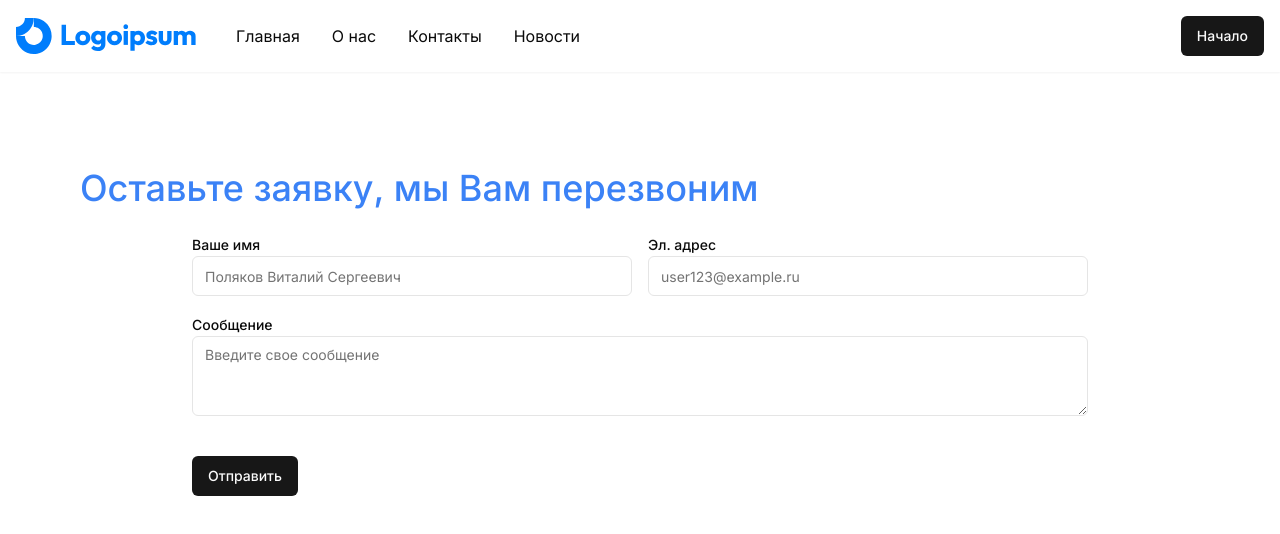
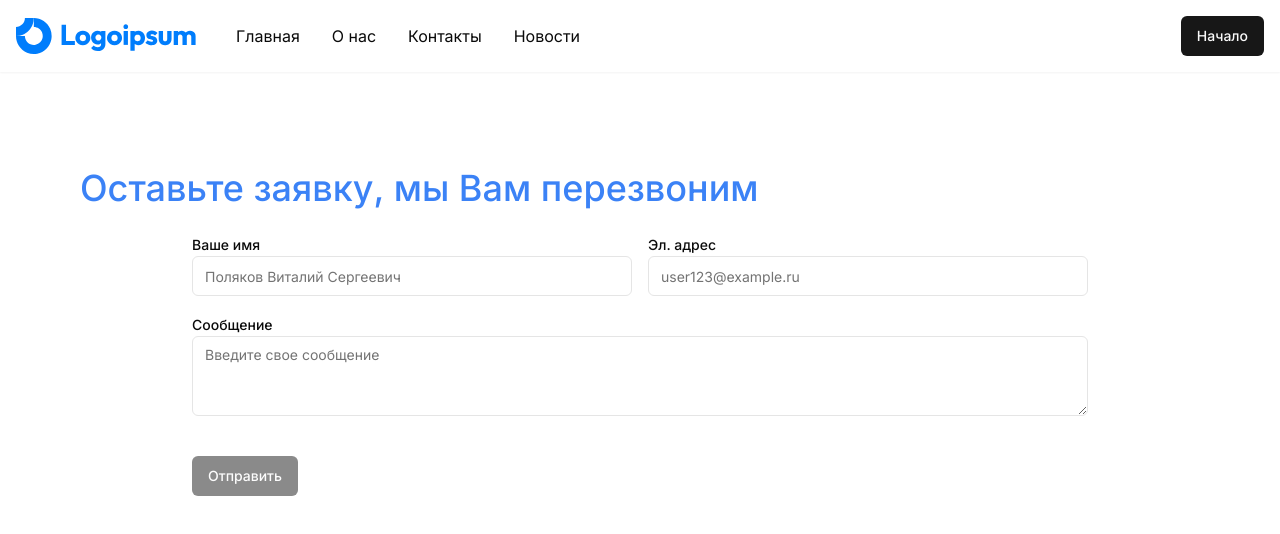
Before and after one commit to webNekit/med-website, a Next.js app in the folder frontend/: page /contacts in a window 1280 px wide. Shown: the top 534 px of the page. Built offline with nearby package versions, Linux system fonts and the light colour scheme; no server answers.

Commit message:
Добавили проверку на заполненность полей

```diff
--- a/frontend/src/app/(routes)/contacts/page.jsx
+++ b/frontend/src/app/(routes)/contacts/page.jsx
@@ -12,6 +12,16 @@ export default function contacts() {
   const [userName, setUserName] = useState();
   const [userEmail, setUserEmail] = useState();
   const [userDescription, setUserDescription] = useState();
+  // Проверка на заполненность полей
+  const [formField, setFormField] = useState(false);
+
+  useEffect(() => {
+    if ( userName && userEmail && userDescription ) {
+      setFormField(true);
+    } else {
+      setFormField(false);
+    }
+  },[ userName, userEmail, userDescription ]);
 
   const saveApplications = () => {
     const data = {
@@ -50,7 +60,7 @@ export default function contacts() {
                 <Textarea id="description" onChange={(e) => setUserDescription(e.target.value)} placeholder="Введите свое сообщение" />
               </div>
               <div className="w-full col-span-2 mt-6 flex">
-                <Button onClick={() => saveApplications()}>Отправить</Button>
+                <Button disabled={!formField} onClick={() => saveApplications()}>Отправить</Button>
               </div>
             </div>
             {/* Конец формы */}
```
